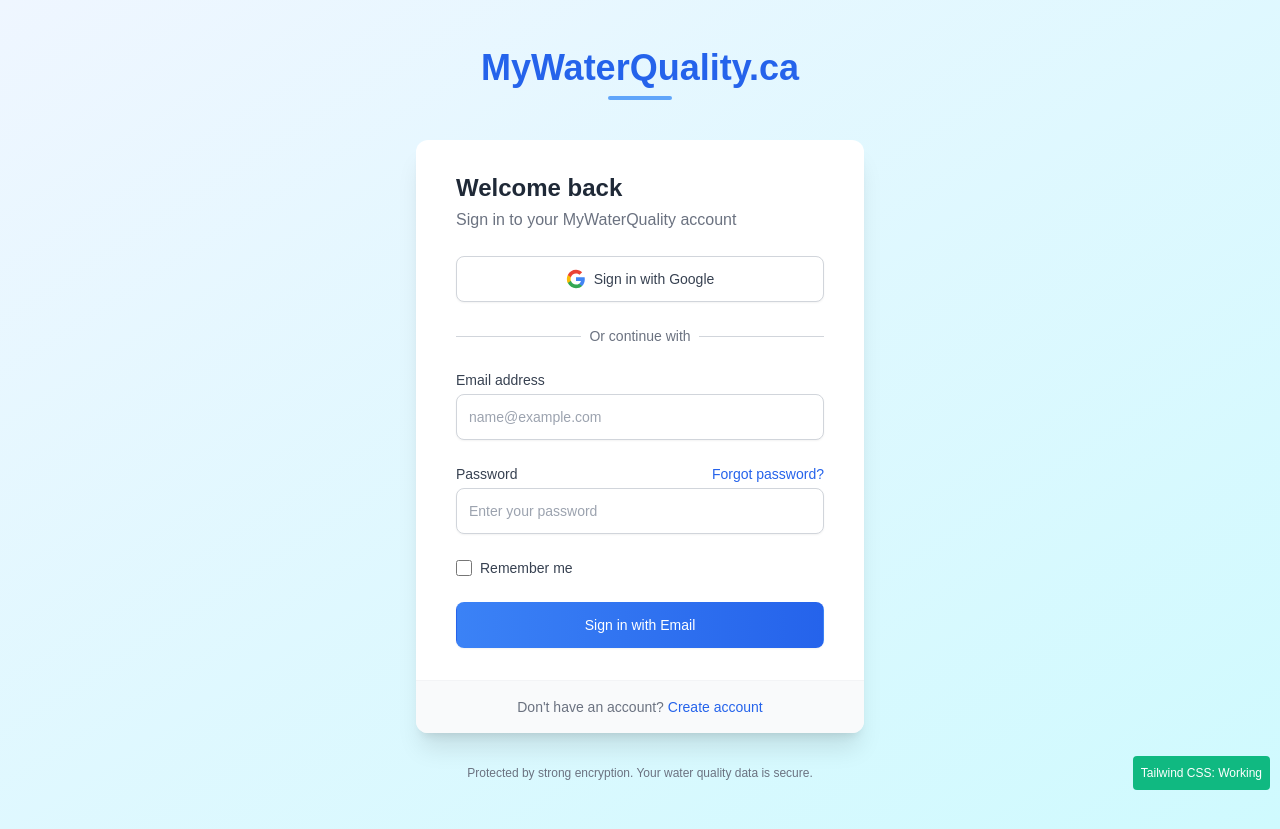
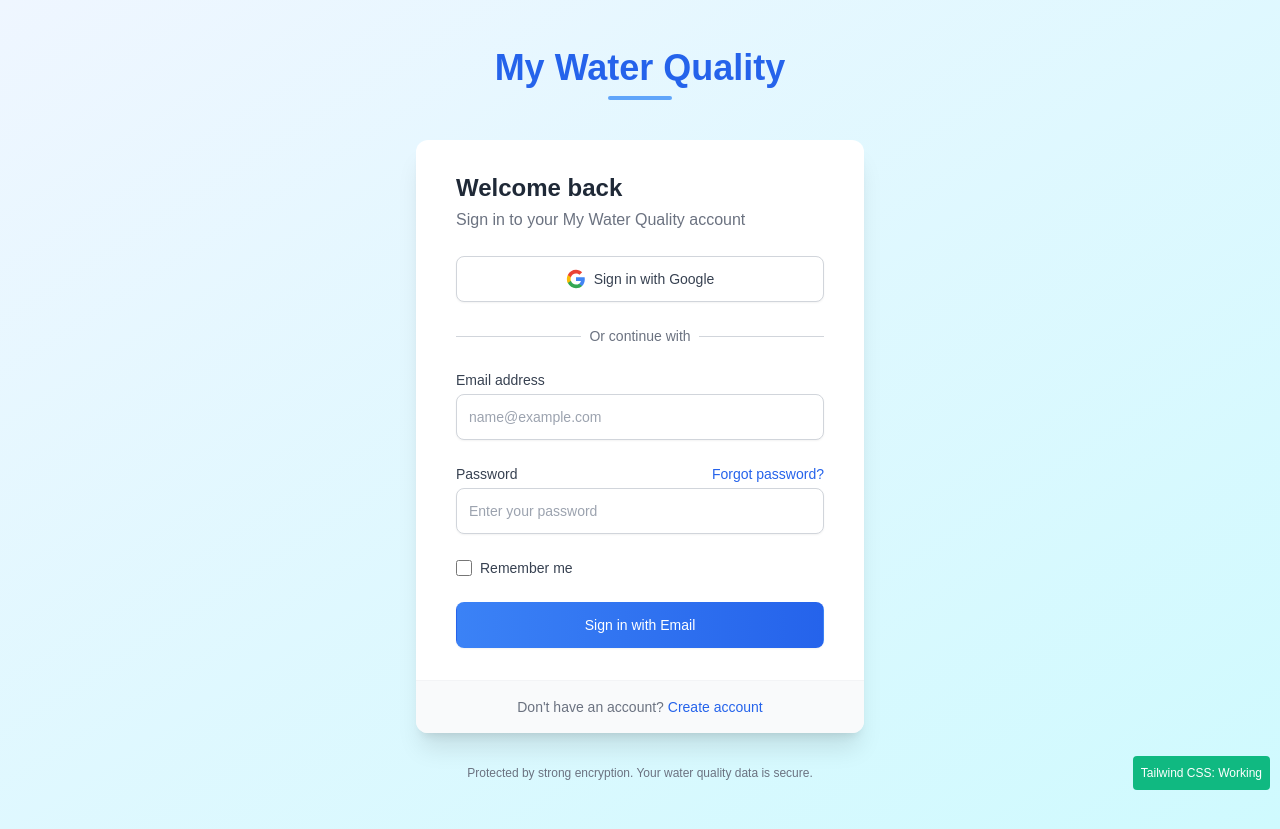
Before and after one commit to Clive-Anthony/mywaterquality-ca, a React (Vite) app: page /login in a window 1280 px wide. Built offline with nearby package versions, Linux system fonts and the light colour scheme; no server answers; what @react-pdf/renderer would draw is missing.

Commit message:
Changed branding to My Water Quality

```diff
--- a/src/components/TopNav.jsx
+++ b/src/components/TopNav.jsx
@@ -197,7 +197,7 @@ export default function TopNav() {
             <Link to="/" className="flex items-center">
               <img
                 src="/MWQ-logo-final.png"
-                alt="MyWaterQuality Logo"
+                alt="My Water Quality Logo"
                 className="h-8 w-auto sm:h-10"
               />
             </Link>
@@ -280,7 +280,7 @@ export default function TopNav() {
                       <div className="flex items-center">
                         <span className="text-lg mr-3">⚙️</span>
                         <div>
-                          <div className="font-medium">MyWaterQuality Process</div>
+                          <div className="font-medium">My Water Quality Process</div>
                           <div className="text-xs text-gray-500">Learn how our testing works</div>
                         </div>
                       </div>
@@ -656,7 +656,7 @@ export default function TopNav() {
                       className="block px-8 py-3 text-sm text-gray-700 hover:text-blue-600 hover:bg-blue-50 transition-colors duration-200"
                     >
                       <div>
-                        <div className="font-medium">MyWaterQuality Process</div>
+                        <div className="font-medium">My Water Quality Process</div>
                         <div className="text-xs text-gray-500 mt-1">Learn how our testing works</div>
                       </div>
                     </Link>
--- a/src/pages/LoginPage.jsx
+++ b/src/pages/LoginPage.jsx
@@ -88,7 +88,7 @@ export default function LoginPage() {
       <div className="w-full max-w-md">
         {/* Logo and header */}
         <div className="text-center mb-10">
-          <h1 className="text-4xl font-bold text-blue-600 mb-2">MyWaterQuality.ca</h1>
+          <h1 className="text-4xl font-bold text-blue-600 mb-2">My Water Quality</h1>
           <div className="flex justify-center">
             <div className="h-1 w-16 bg-blue-400 rounded"></div>
           </div>
@@ -100,7 +100,7 @@ export default function LoginPage() {
               Welcome back
             </h2>
             <p className="text-gray-500 mb-6">
-              Sign in to your MyWaterQuality account
+              Sign in to your My Water Quality account
             </p>
 
             {/* Success Message */}
--- a/src/pages/SignupPage.jsx
+++ b/src/pages/SignupPage.jsx
@@ -99,7 +99,7 @@ export default function SignupPage() {
       <div className="w-full max-w-md">
         {/* Logo and header */}
         <div className="text-center mb-10">
-          <h1 className="text-4xl font-bold text-blue-600 mb-2">MyWaterQuality.ca</h1>
+          <h1 className="text-4xl font-bold text-blue-600 mb-2">My Water Quality</h1>
           <div className="flex justify-center">
             <div className="h-1 w-16 bg-blue-400 rounded"></div>
           </div>
@@ -111,7 +111,7 @@ export default function SignupPage() {
               Create your account
             </h2>
             <p className="text-gray-500 mb-6">
-              Join MyWaterQuality.ca to test your water quality
+              Join My Water Quality to test your drinking water quality
             </p>
 
             {error && (
```
